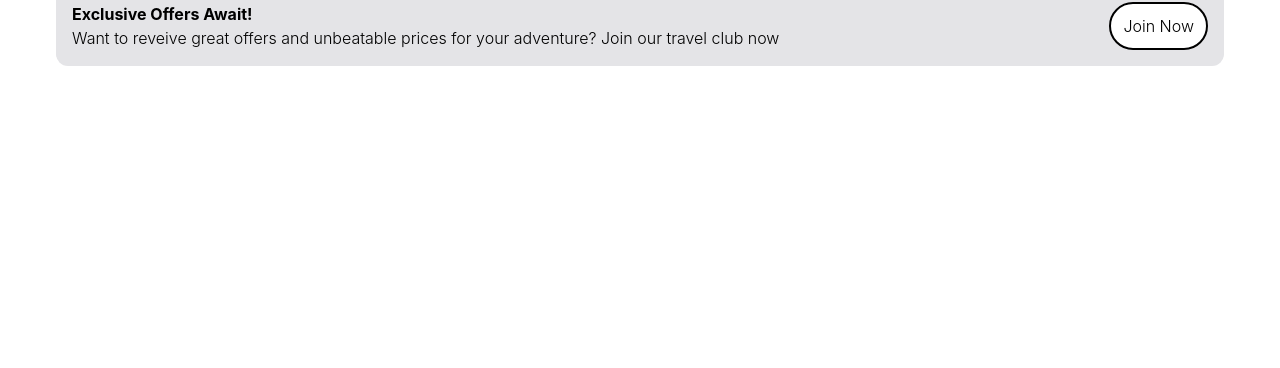
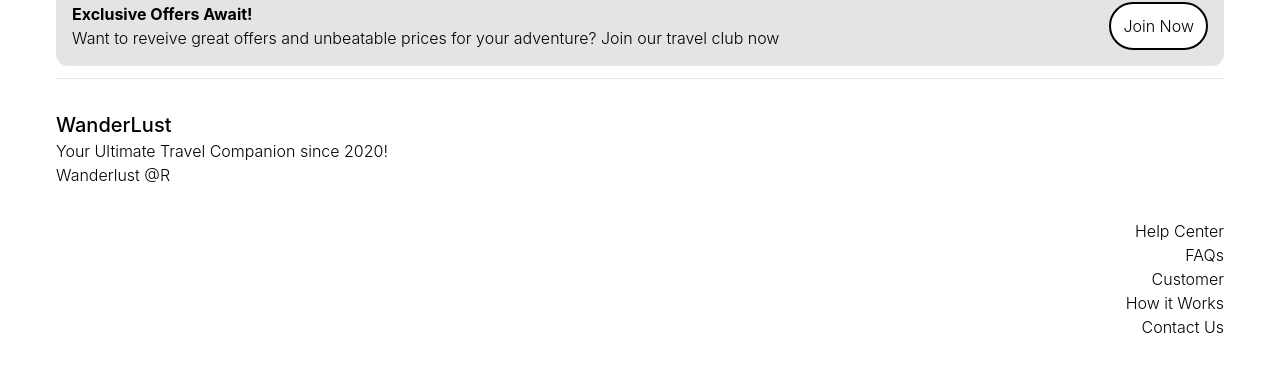
Before and after one commit to zaidansari42/Tours-and-Travel, a React (Create React App) app: page / in a window 1280 px wide. Shown: the part 1214-1582 px from the top of the page. Before the commit the page ends 1292 px from the top, so only its background shows below. Built offline with nearby package versions, Linux system fonts and the light colour scheme.

Commit message:
feat: added footer

```diff
--- a/src/App.js
+++ b/src/App.js
@@ -5,6 +5,7 @@ import HeroImage from "./components/HeroImage";
 import HotelSearch from "./components/HotelSearch";
 import Destinations from "./components/Destinations";
 import ExclusiveOffer from "./components/ExclusiveOffer";
+import Footer from "./components/Footer";
 
 function App() {
   return (
@@ -16,6 +17,8 @@ function App() {
         <HotelSearch />
         <Destinations />
         <ExclusiveOffer />
+        <hr />
+        <Footer />
       </main>
     </div>
   );
--- /dev/null
+++ b/src/components/Footer.js
@@ -0,0 +1,18 @@
+import React from 'react'
+
+export default function Footer() {
+    return (
+        <div className='my-8 text-center flex flex-col gap-8'><div className='sm:text-start'><div>
+            <h4 className='text-xl font-medium'>WanderLust</h4>
+            <p>Your Ultimate Travel Companion since 2020!</p>
+        </div>
+            Wanderlust @R</div><div className='sm:text-end'>
+                <ul>
+                    <li>Help Center</li>
+                    <li>FAQs</li>
+                    <li>Customer</li>
+                    <li>How it Works</li>
+                    <li>Contact Us</li>
+                </ul></div></div>
+    )
+}
```
